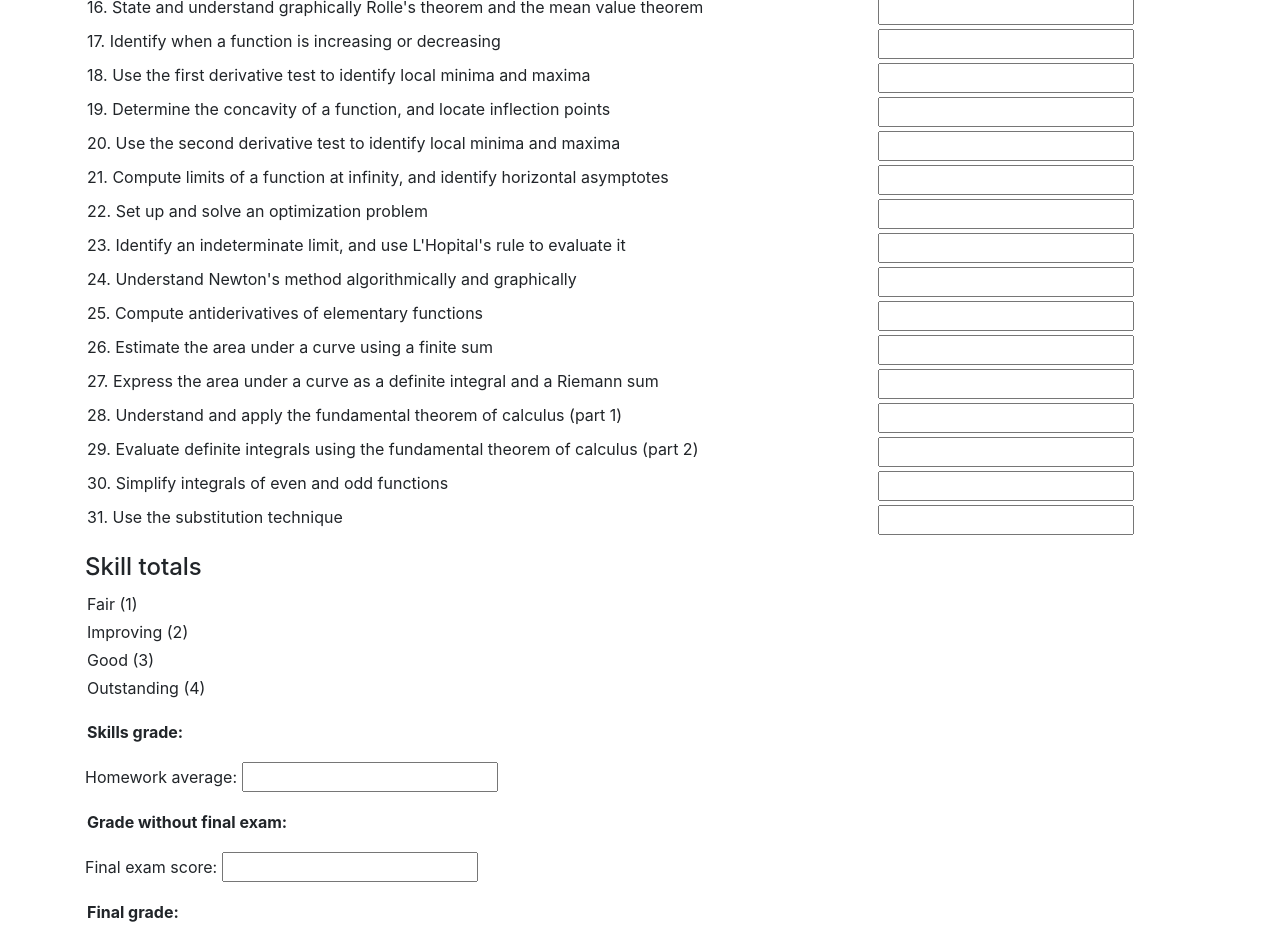
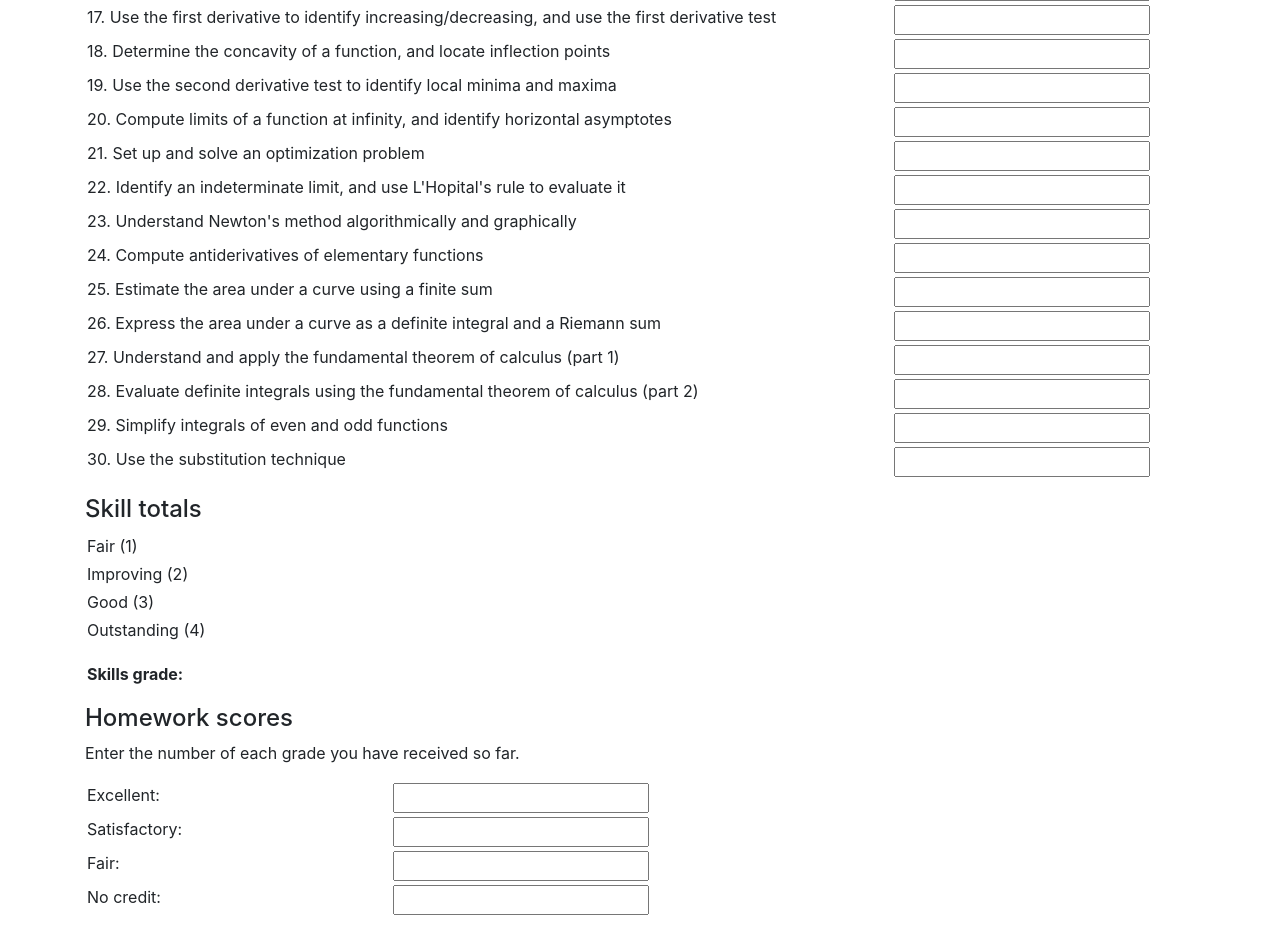
Before and after one commit to rhparker/mygrade, a plain HTML site: page index.html in a window 1280 px wide. Shown: the part 635-1564 px from the top of the page. Drawn offline with nearby package versions, Linux system fonts and the light colour scheme.

Commit message:
updated with new HW grading

```diff
--- a/index.html
+++ b/index.html
@@ -50,111 +50,107 @@
 </tr>
 <tr>
 <td>5. Determine if a function is differentiable </td>
-<td><input type='number' class='std' onchange='setGrades();' onkeyup='setGrades();'/></td>`
+<td><input type='number' class='std' onchange='setGrades();' onkeyup='setGrades();'/></td>
 </tr>
 <tr>
 <td>6. Compute basic derivatives</td>
-<td><input type='number' class='std' onchange='setGrades();' onkeyup='setGrades();'/></td>`
+<td><input type='number' class='std' onchange='setGrades();' onkeyup='setGrades();'/></td>
 </tr>
 <tr>
 <td>7. Apply the product rule and quotient rule for derivatives</td>
-<td><input type='number' class='std' onchange='setGrades();' onkeyup='setGrades();'/></td>`
+<td><input type='number' class='std' onchange='setGrades();' onkeyup='setGrades();'/></td>
 </tr>
 <tr>
 <td>8. Find the derivative of expressions involving trigonometric functions</td>
-<td><input type='number' class='std' onchange='setGrades();' onkeyup='setGrades();'/></td>`
+<td><input type='number' class='std' onchange='setGrades();' onkeyup='setGrades();'/></td>
 </tr>
 <tr>
 <td>9. Apply the chain rule for differentiation</td>
-<td><input type='number' class='std' onchange='setGrades();' onkeyup='setGrades();'/></td>`
+<td><input type='number' class='std' onchange='setGrades();' onkeyup='setGrades();'/></td>
 </tr>
 <tr>
 <td>10. Compute the derivative of an inverse function</td>
-<td><input type='number' class='std' onchange='setGrades();' onkeyup='setGrades();'/></td>`
+<td><input type='number' class='std' onchange='setGrades();' onkeyup='setGrades();'/></td>
 </tr>
 <tr>
 <td>11. Use implicit differentiation to find tangents to arbitrary curves</td>
-<td><input type='number' class='std' onchange='setGrades();' onkeyup='setGrades();'/></td>`
+<td><input type='number' class='std' onchange='setGrades();' onkeyup='setGrades();'/></td>
 </tr>
 <tr>
 <td>12. Find the derivative of expressions involving exponential and logarithmic functions</td>
-<td><input type='number' class='std' onchange='setGrades();' onkeyup='setGrades();'/></td>`
+<td><input type='number' class='std' onchange='setGrades();' onkeyup='setGrades();'/></td>
 </tr>
 <tr>
 <td>13. Set up and solve a related rate question.</td>
-<td><input type='number' class='std' onchange='setGrades();' onkeyup='setGrades();'/></td>`
+<td><input type='number' class='std' onchange='setGrades();' onkeyup='setGrades();'/></td>
 </tr>
 <tr>
 <td>14. Use linear approximation to find the approximate value of a function</td>
-<td><input type='number' class='std' onchange='setGrades();' onkeyup='setGrades();'/></td>`
+<td><input type='number' class='std' onchange='setGrades();' onkeyup='setGrades();'/></td>
 </tr>
 <tr>
 <td>15. Find critical points of a function, determine minima and maxima</td>
-<td><input type='number' class='std' onchange='setGrades();' onkeyup='setGrades();'/></td>`
+<td><input type='number' class='std' onchange='setGrades();' onkeyup='setGrades();'/></td>
 </tr>
 <tr>
 <td>16. State and understand graphically Rolle's theorem and the mean value theorem</td>
-<td><input type='number' class='std' onchange='setGrades();' onkeyup='setGrades();'/></td>`
+<td><input type='number' class='std' onchange='setGrades();' onkeyup='setGrades();'/></td>
 </tr>
 <tr>
-<td>17. Identify when a function is increasing or decreasing</td>
-<td><input type='number' class='std' onchange='setGrades();' onkeyup='setGrades();'/></td>`
+<td>17. Use the first derivative to identify increasing/decreasing, and use the first derivative test</td>
+<td><input type='number' class='std' onchange='setGrades();' onkeyup='setGrades();'/></td>
 </tr>
 <tr>
-<td>18. Use the first derivative test to identify local minima and maxima </td>
-<td><input type='number' class='std' onchange='setGrades();' onkeyup='setGrades();'/></td>`
+<td>18. Determine the concavity of a function, and locate inflection points</td>
+<td><input type='number' class='std' onchange='setGrades();' onkeyup='setGrades();'/></td>
 </tr>
 <tr>
-<td>19. Determine the concavity of a function, and locate inflection points</td>
-<td><input type='number' class='std' onchange='setGrades();' onkeyup='setGrades();'/></td>`
+<td>19. Use the second derivative test to identify local minima and maxima</td>
+<td><input type='number' class='std' onchange='setGrades();' onkeyup='setGrades();'/></td>
 </tr>
 <tr>
-<td>20. Use the second derivative test to identify local minima and maxima</td>
-<td><input type='number' class='std' onchange='setGrades();' onkeyup='setGrades();'/></td>`
+<td>20. Compute limits of a function at infinity, and identify horizontal asymptotes</td>
+<td><input type='number' class='std' onchange='setGrades();' onkeyup='setGrades();'/></td>
 </tr>
 <tr>
-<td>21. Compute limits of a function at infinity, and identify horizontal asymptotes</td>
-<td><input type='number' class='std' onchange='setGrades();' onkeyup='setGrades();'/></td>`
+<td>21. Set up and solve an optimization problem</td>
+<td><input type='number' class='std' onchange='setGrades();' onkeyup='setGrades();'/></td>
 </tr>
 <tr>
-<td>22. Set up and solve an optimization problem</td>
-<td><input type='number' class='std' onchange='setGrades();' onkeyup='setGrades();'/></td>`
+<td>22. Identify an indeterminate limit, and use L'Hopital's rule to evaluate it</td>
+<td><input type='number' class='std' onchange='setGrades();' onkeyup='setGrades();'/></td>
 </tr>
 <tr>
-<td>23. Identify an indeterminate limit, and use L'Hopital's rule to evaluate it</td>
-<td><input type='number' class='std' onchange='setGrades();' onkeyup='setGrades();'/></td>`
+<td>23. Understand Newton's method algorithmically and graphically</td>
+<td><input type='number' class='std' onchange='setGrades();' onkeyup='setGrades();'/></td>
 </tr>
 <tr>
-<td>24. Understand Newton's method algorithmically and graphically</td>
-<td><input type='number' class='std' onchange='setGrades();' onkeyup='setGrades();'/></td>`
+<td>24. Compute antiderivatives of elementary functions</td>
+<td><input type='number' class='std' onchange='setGrades();' onkeyup='setGrades();'/></td>
 </tr>
 <tr>
-<td>25. Compute antiderivatives of elementary functions</td>
-<td><input type='number' class='std' onchange='setGrades();' onkeyup='setGrades();'/></td>`
+<td>25. Estimate the area under a curve using a finite sum</td>
+<td><input type='number' class='std' onchange='setGrades();' onkeyup='setGrades();'/></td>
 </tr>
 <tr>
-<td>26. Estimate the area under a curve using a finite sum</td>
-<td><input type='number' class='std' onchange='setGrades();' onkeyup='setGrades();'/></td>`
+<td>26. Express the area under a curve as a definite integral and a Riemann sum</td>
+<td><input type='number' class='std' onchange='setGrades();' onkeyup='setGrades();'/></td>
 </tr>
 <tr>
-<td>27. Express the area under a curve as a definite integral and a Riemann sum</td>
-<td><input type='number' class='std' onchange='setGrades();' onkeyup='setGrades();'/></td>`
+<td>27. Understand and apply the fundamental theorem of calculus (part 1) </td>
+<td><input type='number' class='std' onchange='setGrades();' onkeyup='setGrades();'/></td>
 </tr>
 <tr>
-<td>28. Understand and apply the fundamental theorem of calculus (part 1) </td>
-<td><input type='number' class='std' onchange='setGrades();' onkeyup='setGrades();'/></td>`
+<td>28. Evaluate definite integrals using the fundamental theorem of calculus (part 2) </td>
+<td><input type='number' class='std' onchange='setGrades();' onkeyup='setGrades();'/></td>
 </tr>
 <tr>
-<td>29. Evaluate definite integrals using the fundamental theorem of calculus (part 2) </td>
-<td><input type='number' class='std' onchange='setGrades();' onkeyup='setGrades();'/></td>`
+<td>29. Simplify integrals of even and odd functions</td>
+<td><input type='number' class='std' onchange='setGrades();' onkeyup='setGrades();'/></td>
 </tr>
 <tr>
-<td>30. Simplify integrals of even and odd functions</td>
-<td><input type='number' class='std' onchange='setGrades();' onkeyup='setGrades();'/></td>`
-</tr>
-<tr>
-<td>31. Use the substitution technique </td>
-<td><input type='number' class='std' onchange='setGrades();' onkeyup='setGrades();'/></td>`
+<td>30. Use the substitution technique </td>
+<td><input type='number' class='std' onchange='setGrades();' onkeyup='setGrades();'/></td>
 </tr>
 </tbody>
 </table>
@@ -175,7 +171,23 @@
 </tbody>
 </table>
 
-<p>Homework average: <input type='text' id='hwaverage' value='' onchange='setGrades();' onkeyup='setGrades();' /></p>
+<h4>Homework scores</h4>
+<p>Enter the number of each grade you have received so far.</p>
+<table class='table table-borderless mytable'>
+<tbody>
+<tr>
+<td>Excellent: </td><td><input type='number' id='excellent' onchange='setGrades();' onkeyup='setGrades();'/></td>
+</tr>
+<tr>
+<td>Satisfactory: </td><td><input type='number' id='satisfactory' onchange='setGrades();' onkeyup='setGrades();'/></td>
+</tr>
+<tr>
+<td>Fair: </td><td><input type='number' id='fair' onchange='setGrades();' onkeyup='setGrades();'/></td>
+</tr>
+<tr>
+<td>No credit: </td><td><input type='number' id='nocredit' onchange='setGrades();' onkeyup='setGrades();'/></td>
+</tr>
+</tbody>
 
 <table class='table table-borderless mytable'>
 <tbody>
--- a/mygrade.js
+++ b/mygrade.js
@@ -33,22 +33,33 @@ function setGrades() {
 	}
 	else if (std_pts[4]/num_stds >= 0.8 && std_pts[2] == 0 && std_pts[1] == 0) {
 		$('#stdgrade').html('A');
-		std_grade = 99;
+		std_grade = 96;
 	}
 	else if (threehigher/num_stds >= 0.8 && std_pts[1] == 0) {
 		$('#stdgrade').html('B');
-		std_grade = 89;
+		std_grade = 86;
 	}
 	else if (twohigher/num_stds >= 0.8 ) {
 		$('#stdgrade').html('C');
-		std_grade = 79;
+		std_grade = 76;
 	}
 	else {
 		$('#stdgrade').html('D');
-		std_grade = 69;
+		std_grade = 66;
 	}
 
-	hwaverage = $('#hwaverage').val()
+	excellent    = Number( $('#excellent').val() )
+	satisfactory = Number( $('#satisfactory').val() )
+	fair         = Number( $('#fair').val() )
+	nocredit     = Number( $('#nocredit').val() )
+	totalhw = excellent+satisfactory+fair+nocredit
+	if (totalhw != '') {
+		hwaverage = 100*(1*excellent + 0.92*satisfactory + 0.80*fair)/totalhw
+	}
+	else {
+		hwaverage = ''
+	}
+
 	if (hwaverage != '') {
 		gradenofinal = 0.2 * hwaverage + 0.8 * std_grade;
 		$('#gradenofinal').html( letterGrade(gradenofinal));
```
